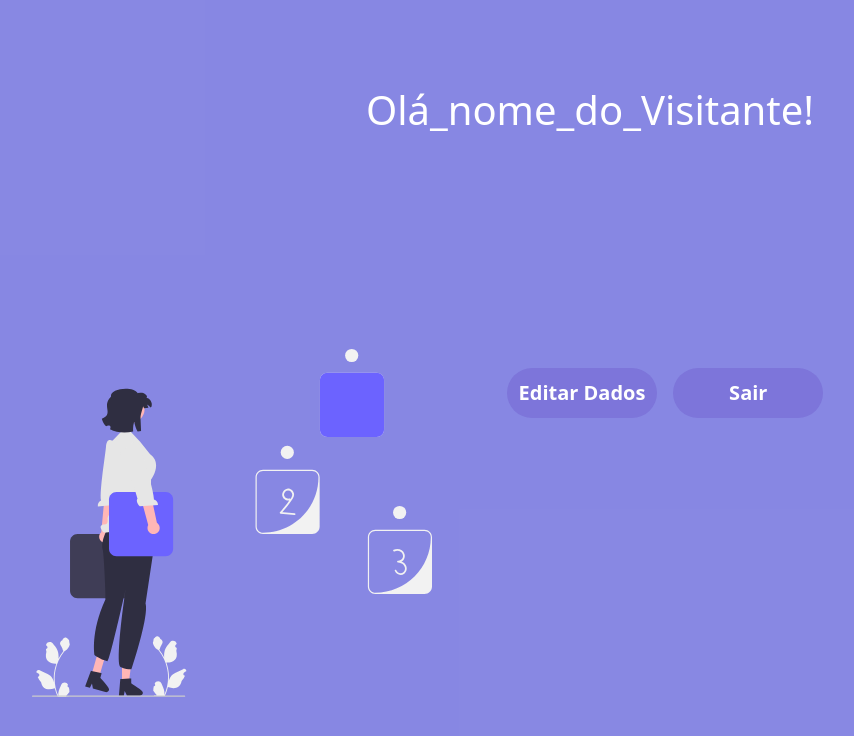
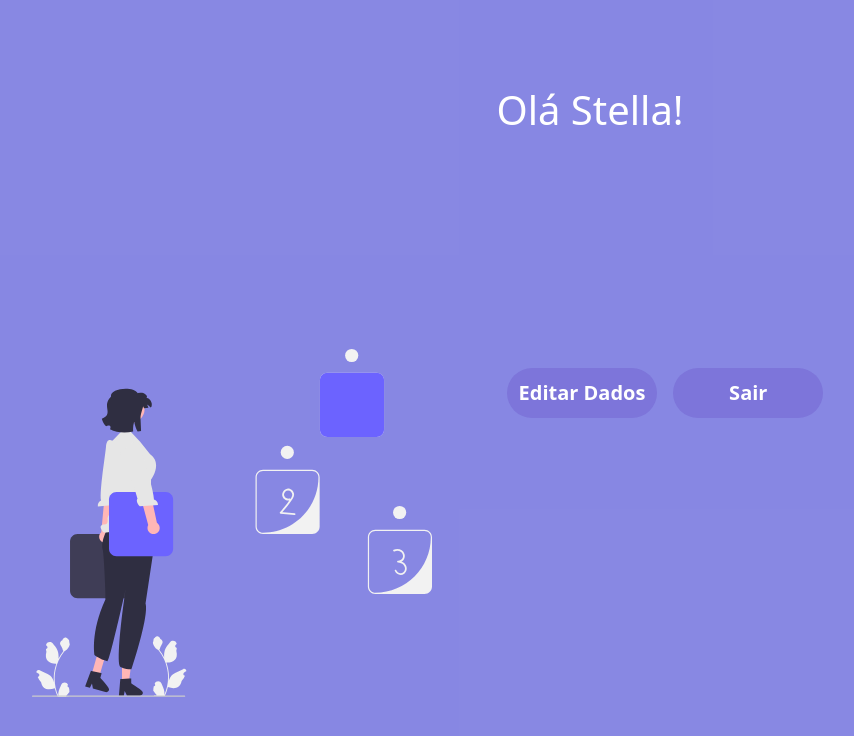
Before and after one commit to stellamaia/Registration, a Vue app: page /entrar in a window 1280 px wide. Shown: the top 736 px of the page, without its empty margins (50-904 px from the left). Built offline with nearby package versions, Linux system fonts and the light colour scheme; data requests are answered from the project's data file.

Commit message:
Modificação EntarView

```diff
--- a/src/views/EntrarView.vue
+++ b/src/views/EntrarView.vue
@@ -1,20 +1,18 @@
 <template>
   <div class="EntrarView">
     <div class="cad">
-            <p class="card-title">Olá_nome_do_Visitante!</p>
+      <p v-for="dado in dados"
+          :key="dado.id" class="card-title"> Olá {{ dado.nome }}!</p>
     </div>
     <b-container class="container">
-
       <b-row>
         <b-col class="coluna-um" cols="12" sm="12" md="6" lg="5" xl="5">
-
           <div>
             <img class="img-sair" alt="Sair" src="../assets/sair.svg" />
           </div>
         </b-col>
 
-        <b-col >
-
+        <b-col>
           <div class="coluna-dois">
             <b-row>
               <b-col class="botao" cols="12" sm="12" md="6" lg="4" xl="3">
@@ -31,16 +29,41 @@
   </div>
 </template>
 
+
+
+<script>
+import axios from 'axios'
+
+const baseURL = "http://localhost:3000/dados";
+export default{
+  name:"EntrarView",
+  data(){
+    return{
+      dados:[],
+    };
+  },
+  created(){
+    axios.get(baseURL).then((res) =>{
+      this.dados = res.data;
+      console.log(res.data)
+    });
+  }
+
+}
+</script>
+
+
+
+
 <style scoped>
 .EntrarView {
   background-color: rgba(113, 113, 222, 0.841);
   height: 100vh;
-
 }
 .container {
   padding-top: 200px;
 }
-.cad{
+.cad {
   padding-top: 50px;
 }
 .card-title {
@@ -53,7 +76,7 @@
   height: 350px;
   width: 400px;
 }
-.coluna-dois{
+.coluna-dois {
   padding-top: 20px;
 }
 .cards {
@@ -66,7 +89,7 @@
 
 .botao {
   text-align: center;
-  padding-bottom:20px ;
+  padding-bottom: 20px;
 }
 
 .entrar {
@@ -81,7 +104,6 @@
   cursor: pointer;
 }
 
-
 .entrar:hover {
   background-color: rgba(63, 45, 201, 0.551);
   transition: 1s;
@@ -91,25 +113,23 @@
   .container {
     padding-top: 20px;
   }
-.cad{
+  .cad {
     padding-top: 20px;
   }
   .card-title {
-padding-top:0;
+    padding-top: 0;
     text-align: center;
     color: white;
     font-size: 20px;
   }
   .img-sair {
-
     width: 280px;
   }
-.coluna-dois{
+  .coluna-dois {
     padding-top: 0px;
   }
   .botao {
-
-  padding-bottom:10px ;
+    padding-bottom: 10px;
   }
 }
 </style>
```
Lines whose indentation alone changed are shown as unchanged.
